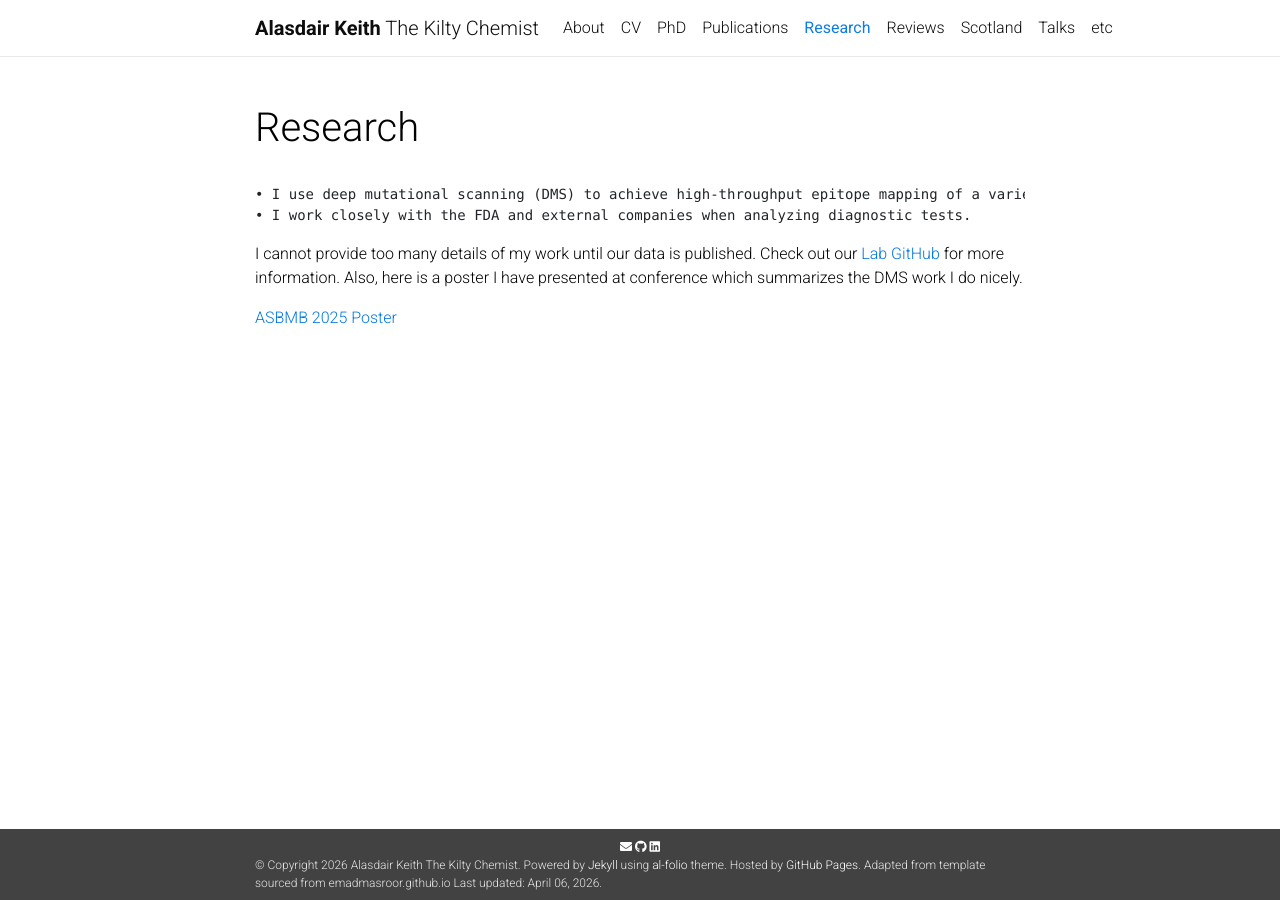
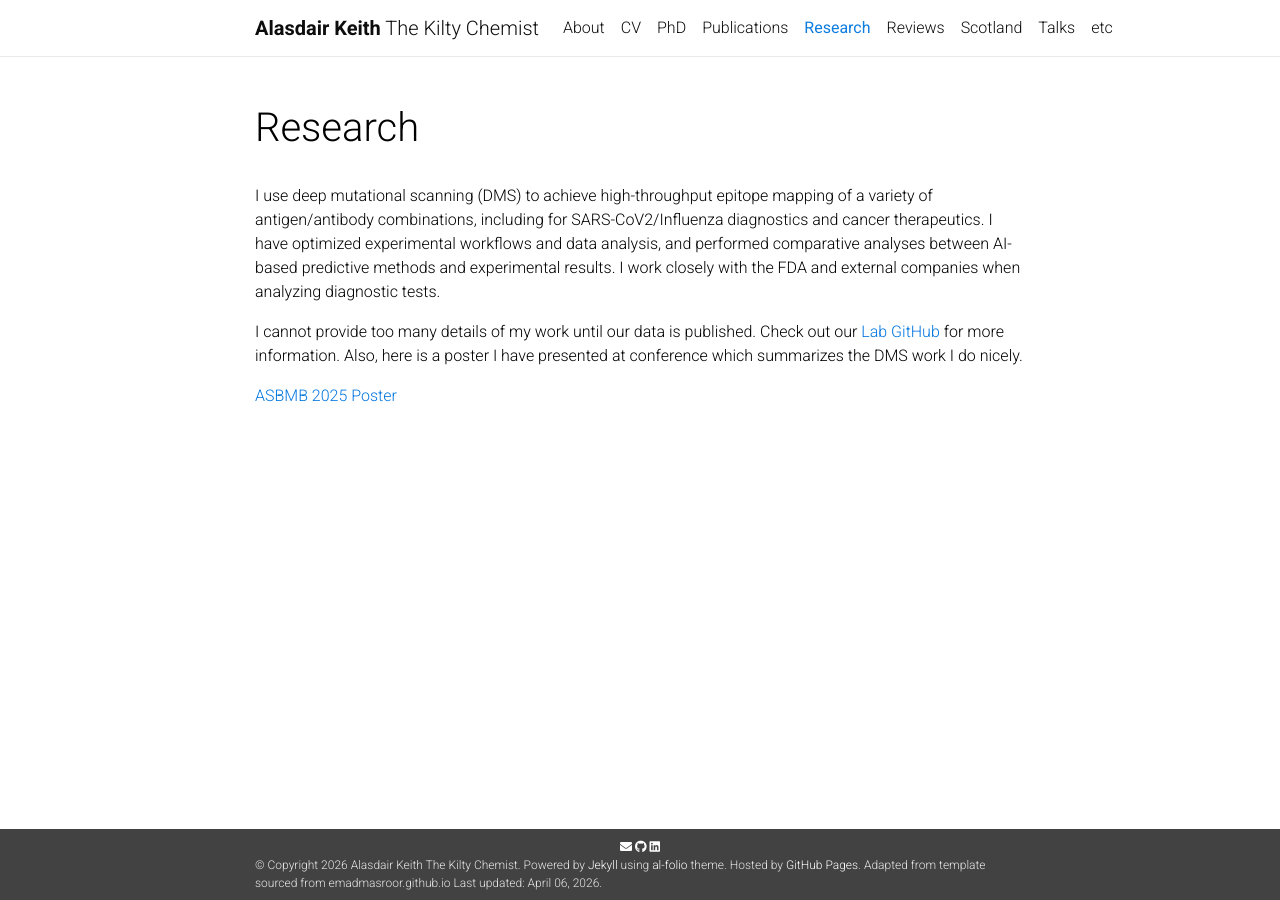
Before and after one commit to AlasdairKeith/AlasdairKeith.github.io, a Jekyll site: the page built from docs/_pages/Post_Doc.md, in a window 1280 px wide. Built offline with Jekyll 4.4.1, drawn with Linux system fonts in a browser that asks for light colours; nearby versions of some CDN libraries; a style sheet for code colours, icons or effects is not loaded.

```diff
--- a/docs/_pages/Post_Doc.md
+++ b/docs/_pages/Post_Doc.md
@@ -5,8 +5,7 @@ permalink: /Current Research/
 nav: true
 ---
 
-    • I use deep mutational scanning (DMS) to achieve high-throughput epitope mapping of a variety of antigen/antibody combinations, including for SARS-CoV2/Influenza diagnostics and cancer therapeutics.    • I have optimized experimental workflows and data analysis, and performed comparative analyses between AI-based predictive methods and experimental results.
-    • I work closely with the FDA and external companies when analyzing diagnostic tests.
+ I use deep mutational scanning (DMS) to achieve high-throughput epitope mapping of a variety of antigen/antibody combinations, including for SARS-CoV2/Influenza diagnostics and cancer therapeutics. I have optimized experimental workflows and data analysis, and performed comparative analyses between AI-based predictive methods and experimental results. I work closely with the FDA and external companies when analyzing diagnostic tests.
 
 I cannot provide too many details of my work until our data is published. Check out our [Lab GitHub](https://github.com/Ortlund-Laboratory) for more information. Also, here is a poster I have presented at conference which summarizes the DMS work I do nicely.
 
```
